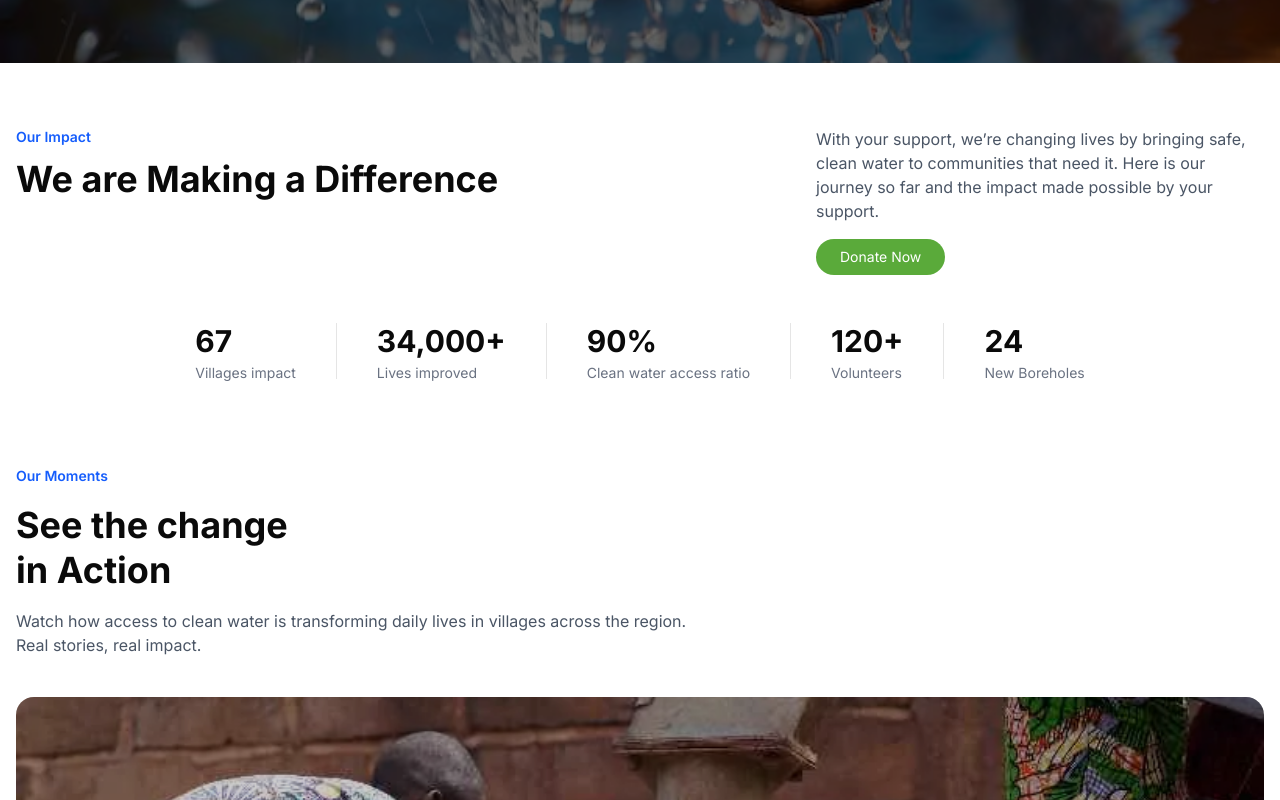
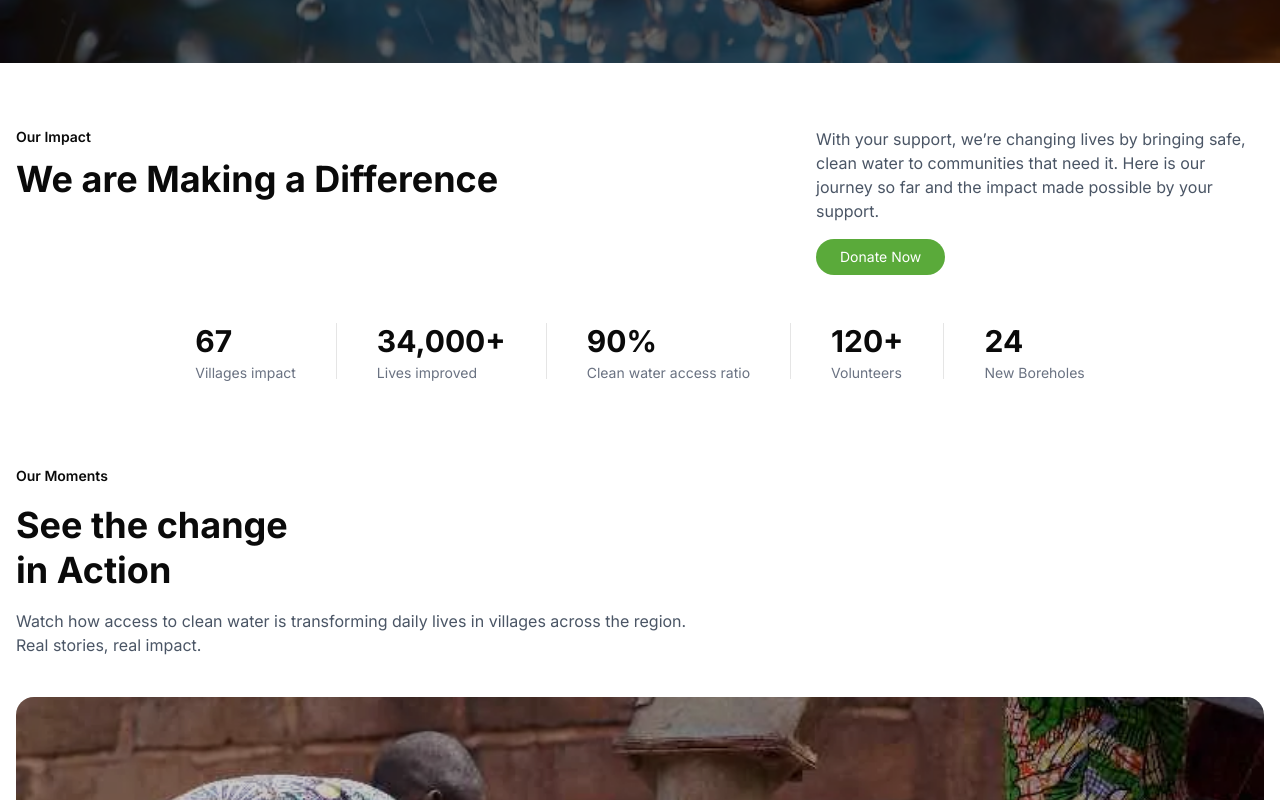
Before and after one commit to Drew-space/charity-donating, a Next.js app: page / in a window 1280 px wide. Shown: the part 540-1340 px from the top of the page. Built offline with nearby package versions, Linux system fonts and the light colour scheme.

Commit message:
refactor: simplify body class in layout; update button styles in About, Hero, Navbar, and Ourwork components

```diff
--- a/app/layout.tsx
+++ b/app/layout.tsx
@@ -27,11 +27,7 @@ export default function RootLayout({
 }>) {
   return (
     <html lang="en" className={cn("font-sans", inter.variable)}>
-      <body
-        className={`${geistSans.variable} ${geistMono.variable} antialiased`}
-      >
-        {children}
-      </body>
+      <body className={`${inter.className} antialiased`}>{children}</body>
     </html>
   );
 }
--- a/components/About.tsx
+++ b/components/About.tsx
@@ -15,9 +15,7 @@ const About = () => {
       {/* Top Section */}
       <div className="flex flex-col md:flex-row md:justify-between gap-8">
         <div className="flex flex-col items-center md:items-start text-center md:text-left">
-          <button className="text-sm font-semibold text-blue-600">
-            Our Impact
-          </button>
+          <button className="text-sm font-semibold ">Our Impact</button>
           <h1 className="text-2xl sm:text-3xl md:text-4xl font-bold mt-3">
             We are Making a Difference
           </h1>
@@ -48,7 +46,6 @@ const About = () => {
               </p>
             </div>
 
-
             {index !== numbers.length - 1 && (
               <Separator
                 orientation="vertical"
--- a/components/Hero.tsx
+++ b/components/Hero.tsx
@@ -17,7 +17,6 @@ const Hero = () => {
       <div className="absolute inset-0 z-20 flex items-center">
         <div className="container mx-auto px-4">
           <div className="flex flex-col items-center md:items-start text-center md:text-left">
-
             <h1
               className="text-white font-bold leading-tight
               text-3xl sm:text-4xl md:text-5xl lg:text-6xl"
@@ -35,8 +34,7 @@ const Hero = () => {
               villages in Nigeria by {new Date().getFullYear()}
             </p>
 
-
-            <button className="mt-6 bg-[#5aaa3a] text-white px-6 py-2 rounded-full text-sm md:text-base font-semibold hover:bg-gray-200 transition">
+            <button className="mt-6 bg-[#5aaa3a] text-white px-6 py-2 rounded-full text-sm md:text-base font-semibold ">
               Donate now
             </button>
           </div>
--- a/components/Navbar.tsx
+++ b/components/Navbar.tsx
@@ -12,10 +12,10 @@ const Navbar = () => {
       <div className="mx-auto container py-4">
         <div className="flex items-center justify-between px-5">
           <div className="flex items-center justify-between gap-8">
-            <h1 className="text-2xl  text-[#5aaa3a] tracking-tighter md:text-2xl">
+            <h1 className="text-2xl  text-[#5aaa3a] tracking-tighter md:text-2xl cursor-pointer ">
               HopeAlive
             </h1>
-            <div className=" space-x-8  hidden md:flex">
+            <div className=" space-x-8 cursor-pointer   hidden md:flex">
               {navlink.map((link) => (
                 <div
                   className="flex  items-center justify-between"
@@ -27,7 +27,7 @@ const Navbar = () => {
             </div>
           </div>
 
-          <button className="bg-[#5aaa3a] text-white px-2 py-2 rounded-md">
+          <button className="bg-[#5aaa3a] cursor-pointer  text-white px-2 py-2 rounded-md">
             Donate Now
           </button>
         </div>
--- a/components/Our-work.tsx
+++ b/components/Our-work.tsx
@@ -1,16 +1,11 @@
-
-
 import { PlayIcon } from "lucide-react";
 import React from "react";
 
 const Ourwork = () => {
   return (
     <section className="mt-20 mx-auto container px-4">
-
       <div className="text-center md:text-left max-w-2xl mx-auto md:mx-0">
-        <button className="text-sm font-semibold text-blue-600">
-          Our Moments
-        </button>
+        <button className="text-sm font-semibold ">Our Moments</button>
 
         <h1
           className="my-4 font-bold leading-tight
```
